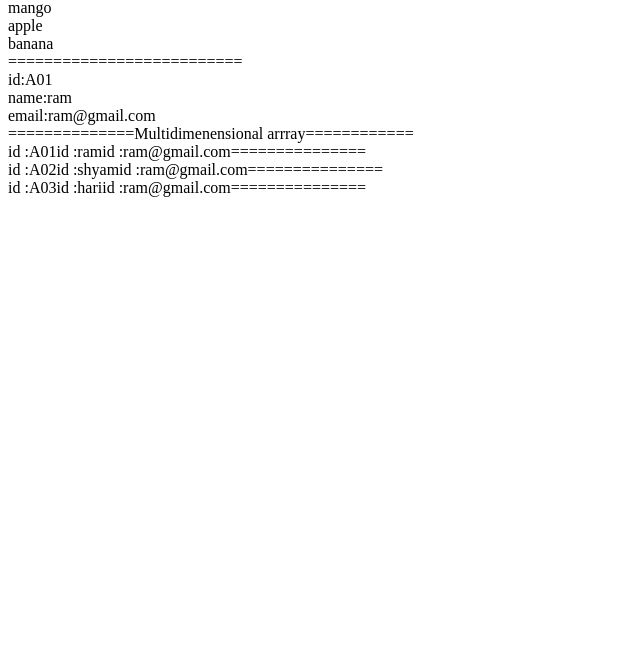
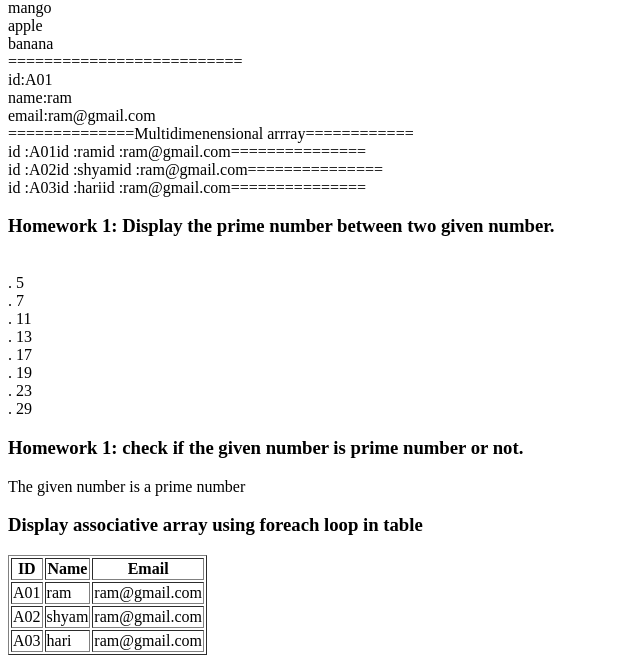
Before and after one commit to Sanjaya-BahadurRai/basic_php, a PHP site: page /loop.php in a window 1280 px wide. Shown: the part 372-1035 px from the top of the page, without its empty margins (0-640 px from the left). Before the commit the page ends 569 px from the top, so only its background shows below. Run offline with PHP 8.4, Linux system fonts and the light colour scheme.

Commit message:
insert data in table and find prime number

```diff
--- a/loop.php
+++ b/loop.php
@@ -7,16 +7,16 @@
 
 <h3>While loop</h3>
 <?php
-    $i = 1;
-    while($i<=10){
-        echo "\t".$i;
-        $i++;
+    $num = 1;
+    while($num<=10){
+        echo "\t".$num;
+        $num++;
     }
     echo "<br>";
-    $i = 10;
-    while($i>0){
-        echo "\t".$i;
-        $i--;
+    $num = 10;
+    while($num>0){
+        echo "\t".$num;
+        $num--;
     }
 ?>
 <h3>For loop</h3>
@@ -29,7 +29,7 @@ echo "<br>";
     for($j=1;$j<=50;$j++)
         if($j%2==0)
             echo "\t" .$j;
-//Find the prime number : homework
+
     for($j=1;$j<=50;$j++)
         if($j%2==0)
             echo "\t" .$j;
@@ -91,3 +91,94 @@ foreach($group_of_students as $std){
     echo "<br>";
 }
 ?>
+
+
+<h3>Homework 1: Display the prime number between two given number.</h3>
+<?php
+    $a= 5;
+    $b=30;
+    $n;
+    for($num=$a;$num<=$b;$num++){
+        $isprime = 1;
+
+        //checks if num is a prime
+        if($num<=1){
+            $isprime = 0;
+        }
+        else{
+            for($i=2;$i*$i<=$num;$i++){
+                if($num%$i==0){
+                    $isprime = 0;
+                    break;
+                }
+            }
+        }
+        if($isprime){
+            echo "<br> . $num";
+        }
+    }
+?>
+
+<h3>Homework 1: check if the given number is prime number or not.</h3>
+<?php
+    $num = 53;
+    $isprime = 1;
+        //checks if num is a prime
+        if($num == 0 && $num == 1){
+            $isprime = 0;
+        }
+
+        for($i=2;$i*$i<=$num;$i++){
+            if($num%$i==0){
+                $isprime = 0;
+                break;
+            }
+
+        }
+        if($isprime){
+            echo "The given number is a prime number";
+        }
+        else{
+            echo "The given number is not a prime number";
+        }
+
+?>
+
+
+<h3>Display associative array using foreach loop in table</h3>
+<?php
+$group_of_students = [
+    [
+        "id" => "A01",
+        "name" => "ram",
+        "email" => "ram@gmail.com"
+    ],
+    [
+        "id" => "A02",
+        "name" => "shyam",
+        "email" => "ram@gmail.com"
+    ],
+    [
+        "id" => "A03",
+        "name" => "hari",
+        "email" => "ram@gmail.com"
+    ]
+];
+?>
+
+<table border = "1">
+    <thead>
+        <th>ID</th>
+        <th>Name</th>
+        <th>Email</th>
+    </thead>
+        <?php foreach($group_of_students as $std){ ?>
+        <tr>
+            <td><?php echo $std ['id'];?> </td>
+            <td><?php echo $std ['name'];?> </td>
+            <td><?php echo $std ['email'];?> </td>
+        </tr>
+        <?php } ?>
+    <tbody>
+    </tbody>
+</table>
```
